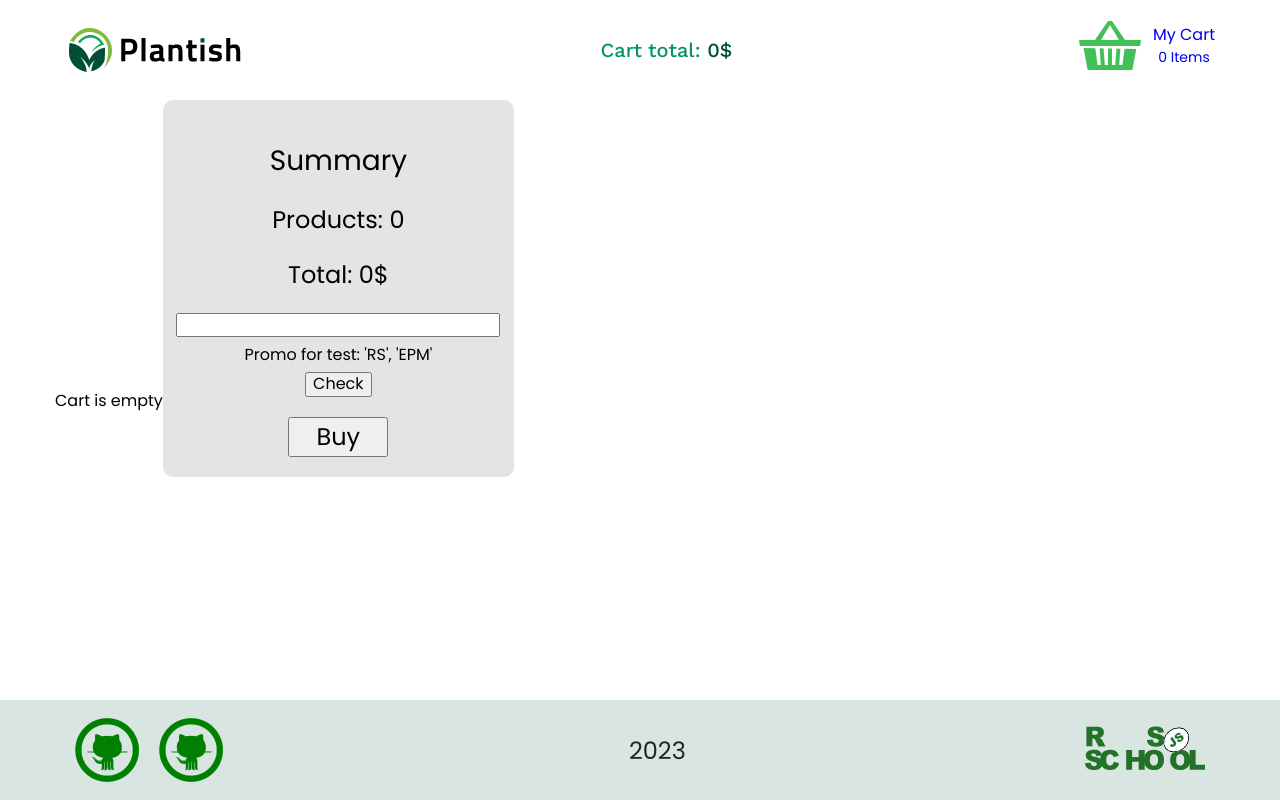
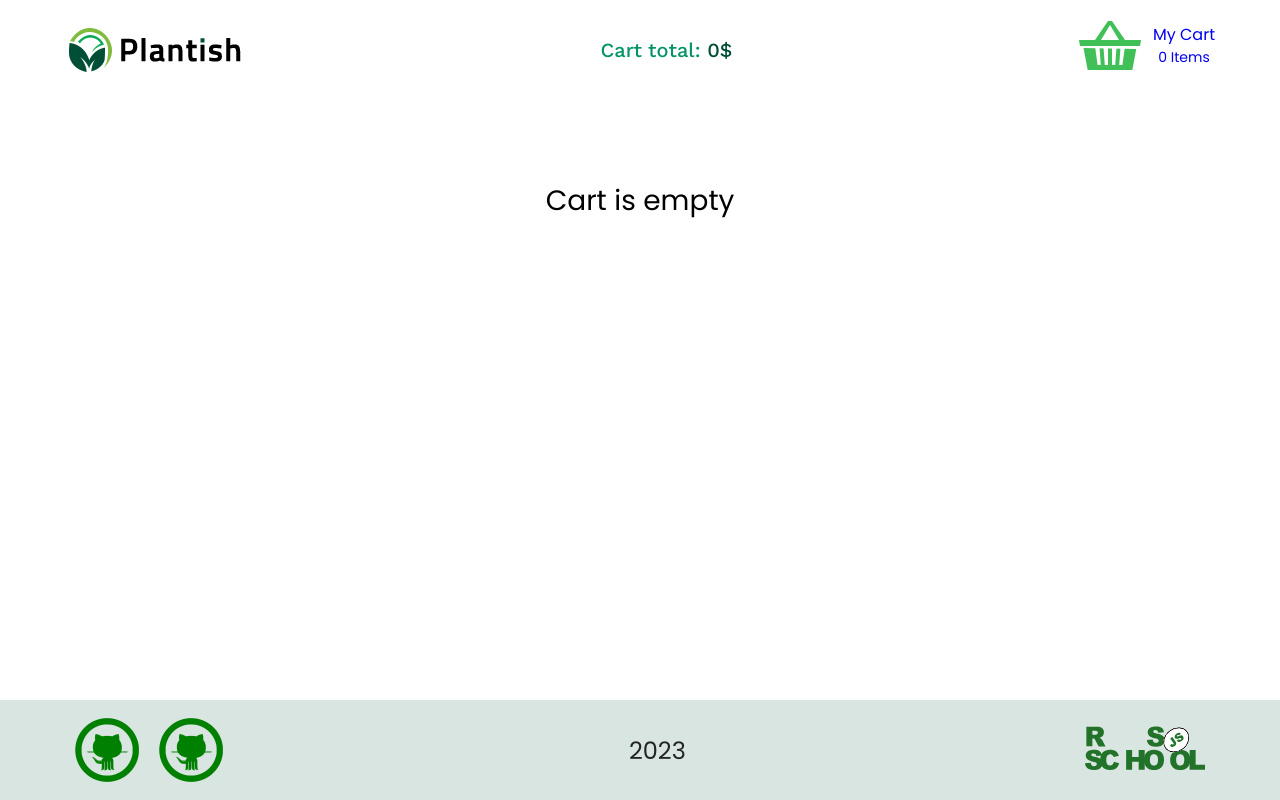
Before and after one commit to SiarheiKliazovich/Online-Store-Plants, a React (Create React App) app: page /cart in a window 1280 px wide. Built offline with nearby package versions, Linux system fonts and the light colour scheme.

Commit message:
fix: fix bag with empty cart

```diff
--- a/src/components/Cart/CartList/cartList.scss
+++ b/src/components/Cart/CartList/cartList.scss
@@ -50,6 +50,12 @@
 .cart__items {
 	display: flex;
 	flex-direction: column;
+}
+
+.cart__msg {
+	font-size: $font-size-xxlg;
+	padding-top: 80px;
+	margin: 0 auto;
 }
 
 .cart__summary {
--- a/src/components/Cart/CartList/index.tsx
+++ b/src/components/Cart/CartList/index.tsx
@@ -86,8 +86,9 @@ const CartList: FunctionComponent<CartListType> = ({
         </div>
       )}
       {shoppingCart.length === 0 && (
-        <div className="cart__text">Cart is empty</div>
+        <div className="cart__msg">Cart is empty</div>
       )}
+      {shoppingCart.length !== 0 && (
         <div className="cart__summary">
           <div className="summary__title">Summary</div>
           <div className="summary__items">Products: {sumCount}</div>
@@ -109,6 +110,7 @@ const CartList: FunctionComponent<CartListType> = ({
             Buy
           </button>
         </div>
+      )}
     </>
   );
 };
```
Lines whose indentation alone changed are shown as unchanged.
